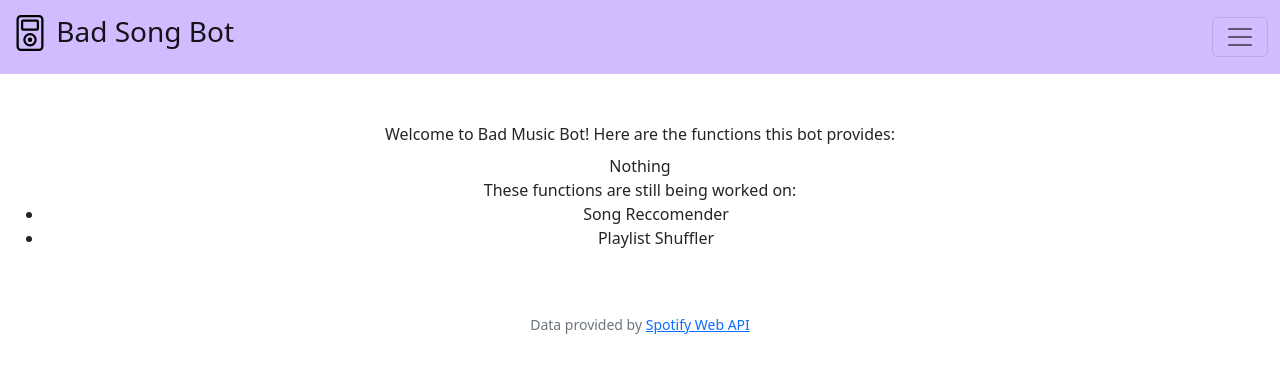
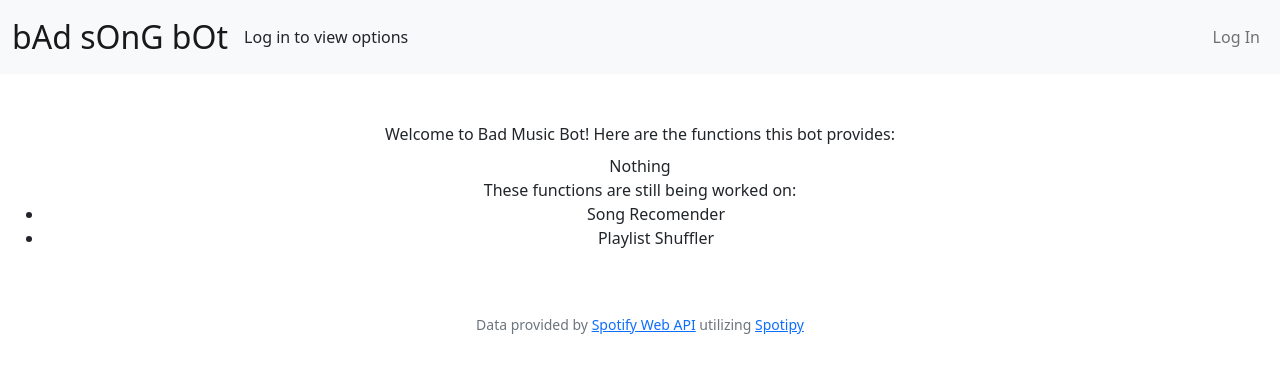
Before and after one commit to duckyfuz/CS50-F, a Flask app: template templates/login.html in a window 1280 px wide. Shown: the top 373 px of the page. Run offline with Flask 2, Linux system fonts and the light colour scheme; the template is opened without the code that fills it, so the values that code supplies are empty; parts of the project's set-up code (start-up, migrations or seed data) failed here and were passed over.

Commit message:
Playlists page is functioning now

```diff
--- a/app.py
+++ b/app.py
@@ -1,8 +1,14 @@
 import os
 import spotipy
+import numpy as np
+import pandas as pd
+
 
 from flask import Flask, session, request, redirect, render_template
 from flask_session import Session
+from math import trunc
+from helpers import get_playlists
+
 
 app = Flask(__name__)
 app.config['SECRET_KEY'] = os.urandom(64)
@@ -15,7 +21,7 @@ Session(app)
 def index():
 
     cache_handler = spotipy.cache_handler.FlaskSessionCacheHandler(session)
-    auth_manager = spotipy.oauth2.SpotifyOAuth(scope='user-read-currently-playing playlist-modify-private',
+    auth_manager = spotipy.oauth2.SpotifyOAuth(scope='user-library-modify user-read-currently-playing playlist-read-private playlist-modify-private',
                                                cache_handler=cache_handler,
                                                show_dialog=True)
 
@@ -49,7 +55,11 @@ def playlists():
         return redirect('/')
 
     spotify = spotipy.Spotify(auth_manager=auth_manager)
-    return spotify.current_user_playlists()
+
+    playlist_df = get_playlists(spotify)
+    playlist_list = playlist_df.values.tolist()
+
+    return render_template("playlists.html", logged=True, playlist_list = playlist_list)
 
 
 @app.route('/currently_playing')
--- a/static/styles.css
+++ b/static/styles.css
@@ -12,3 +12,9 @@ div.invis {
 body {
     font-family: 'Open Sans';
 }
+
+/* Playlist Art */
+img.playlist_art {
+    width:40px;
+    height:40px;
+}
--- a/templates/layout.html
+++ b/templates/layout.html
@@ -25,35 +25,56 @@
     <body>
         <script src="https://cdn.jsdelivr.net/npm/bootstrap@5.2.2/dist/js/bootstrap.bundle.min.js" integrity="sha384-OERcA2EqjJCMA+/3y+gxIOqMEjwtxJY7qPCqsdltbNJuaOe923+mo//f6V8Qbsw3" crossorigin="anonymous"></script>
 
-        <nav class="navbar" style="background-color: #D0BCFF;">
+        <nav class="navbar navbar-expand-lg bg-light">
             <div class="container-fluid">
-                <a class="navbar-brand" href="/">
-                    <img src="/static/music-player.svg"
-                     alt="Logo" width="36" height="36"
-                     class="d-inline-block align-text-top">
-                    <h3 class="d-inline-block align-text-top">
-                        Bad Song Bot
-                    </h3>
-                </a>
-                <button aria-controls="navbar" aria-expanded="false" aria-label="Toggle navigation" class="navbar-toggler" data-bs-target="#navbar" data-bs-toggle="collapse" type="button">
+                <a class="navbar-brand" href="#">bAd sOnG bOt</a>
+                <button class="navbar-toggler" type="button" data-bs-toggle="collapse" data-bs-target="#navbarSupportedContent" aria-controls="navbarSupportedContent" aria-expanded="false" aria-label="Toggle navigation">
                     <span class="navbar-toggler-icon"></span>
                 </button>
-                <div class="collapse navbar-collapse" id="navbar">
+                <div class="collapse navbar-collapse" id="navbarSupportedContent">
                     {% if logged == True %}
-                        <ul class="navbar-nav me-auto mt-2">
-                            <li class="nav-item"><a class="nav-link" href="/recomend">Recomend</a></li>
+                        <ul class="navbar-nav me-auto mb-2 mb-lg-0">
+                            <li class="nav-item">
+                                <a class="nav-link active" aria-current="page" href="#">Home</a>
+                            </li>
+                            <li class="nav-item">
+                                <a class="nav-link" href="#">Link</a>
+                            </li>
+                            <li class="nav-item dropdown">
+                                <a class="nav-link dropdown-toggle" href="#" role="button" data-bs-toggle="dropdown" aria-expanded="false">
+                                Dropdown
+                                </a>
+                                <ul class="dropdown-menu">
+                                <li><a class="dropdown-item" href="#">Action</a></li>
+                                <li><a class="dropdown-item" href="#">Another action</a></li>
+                                <li><hr class="dropdown-divider"></li>
+                                <li><a class="dropdown-item" href="#">Something else here</a></li>
+                                </ul>
+                            </li>
+                            <li class="nav-item">
+                                <a class="nav-link disabled">Disabled</a>
+                            </li>
                         </ul>
-                        <ul class="navbar-nav ms-auto mt-2">
-                            <li class="nav-item"><a class="nav-link" href="/logout">Log Out</a></li>
+                        <ul class="navbar-nav mb-2 mb-lg-0">
+                            <li class="nav-item d-flex">
+                                <a class="nav-link" href="/logout">Log Out</a>
+                            </li>
                         </ul>
                     {% else %}
-                        <ul class="navbar-nav ms-auto mt-2">
-                            <li class="nav-item"><a class="nav-link" href="/">Log In</a></li>
+                        <ul class="navbar-nav me-auto mb-2 mb-lg-0">
+                            <li>
+                                Log in to view options
+                            </li>
+                        </ul>
+                        <ul class="navbar-nav mb-2 mb-lg-0">
+                            <li class="nav-item d-flex">
+                                <a class="nav-link" href={{ auth_url }}>Log In</a>
+                            </li>
                         </ul>
                     {% endif %}
                 </div>
             </div>
-        </nav>
+          </nav>
 
         {% if get_flashed_messages() %}
             <header>
@@ -68,7 +89,7 @@
         </main>
 
         <footer class="mb-5 small text-center text-muted">
-            Data provided by <a href="https://developer.spotify.com/documentation/web-api/">Spotify Web API</a>
+            Data provided by <a href="https://developer.spotify.com/documentation/web-api/">Spotify Web API</a> utilizing <a href="https://spotipy.readthedocs.io/en/master/">Spotipy</a>
         </footer>
 
     </body>
--- a/templates/login.html
+++ b/templates/login.html
@@ -15,7 +15,7 @@
     These functions are still being worked on:
     <ul>
         <li>
-            Song Reccomender
+            Song Recomender
         </li>
         <li>
             Playlist Shuffler
```
Also changed, not shown: helpers.py (+36 -116 lines), templates/playlists.html (added, +49 -0 lines).
